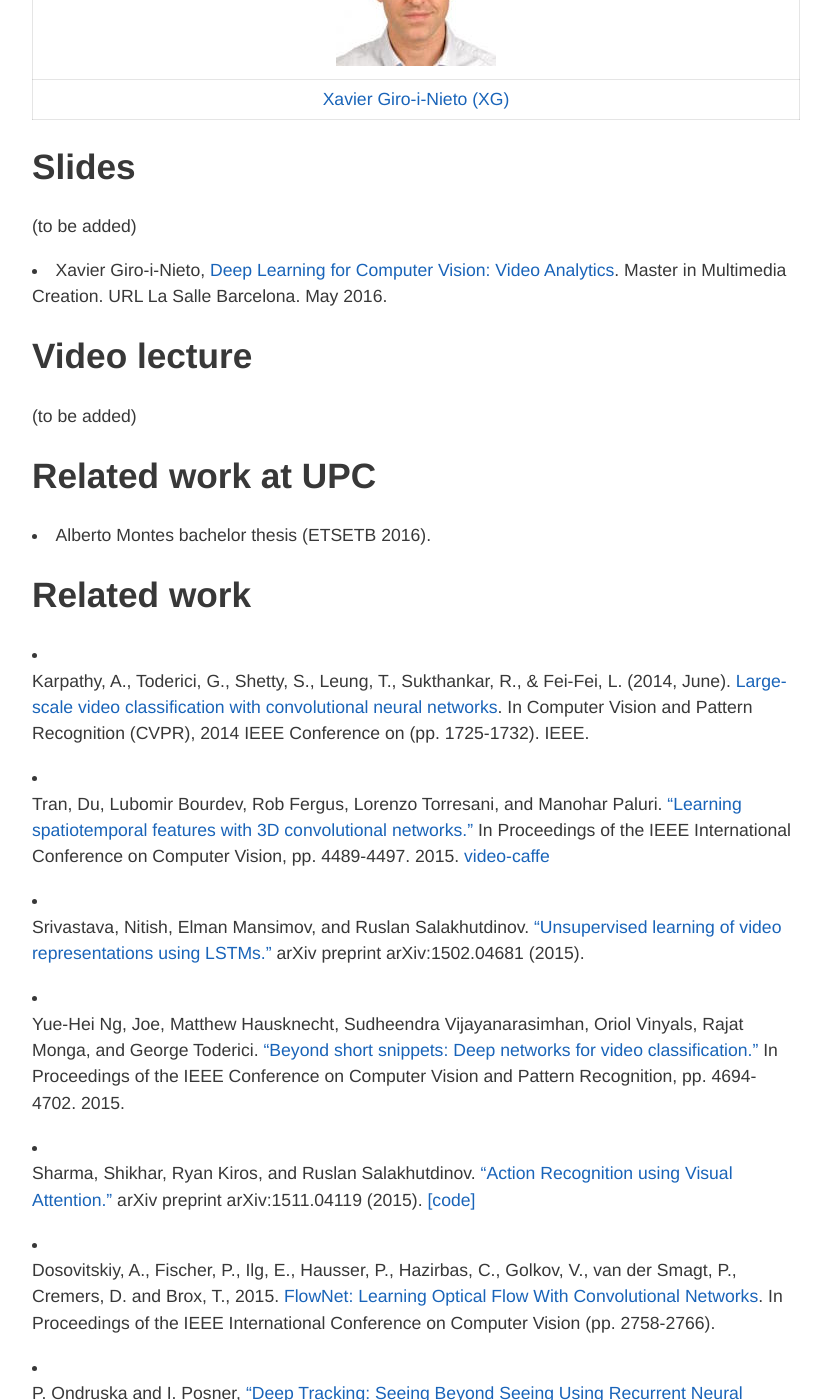
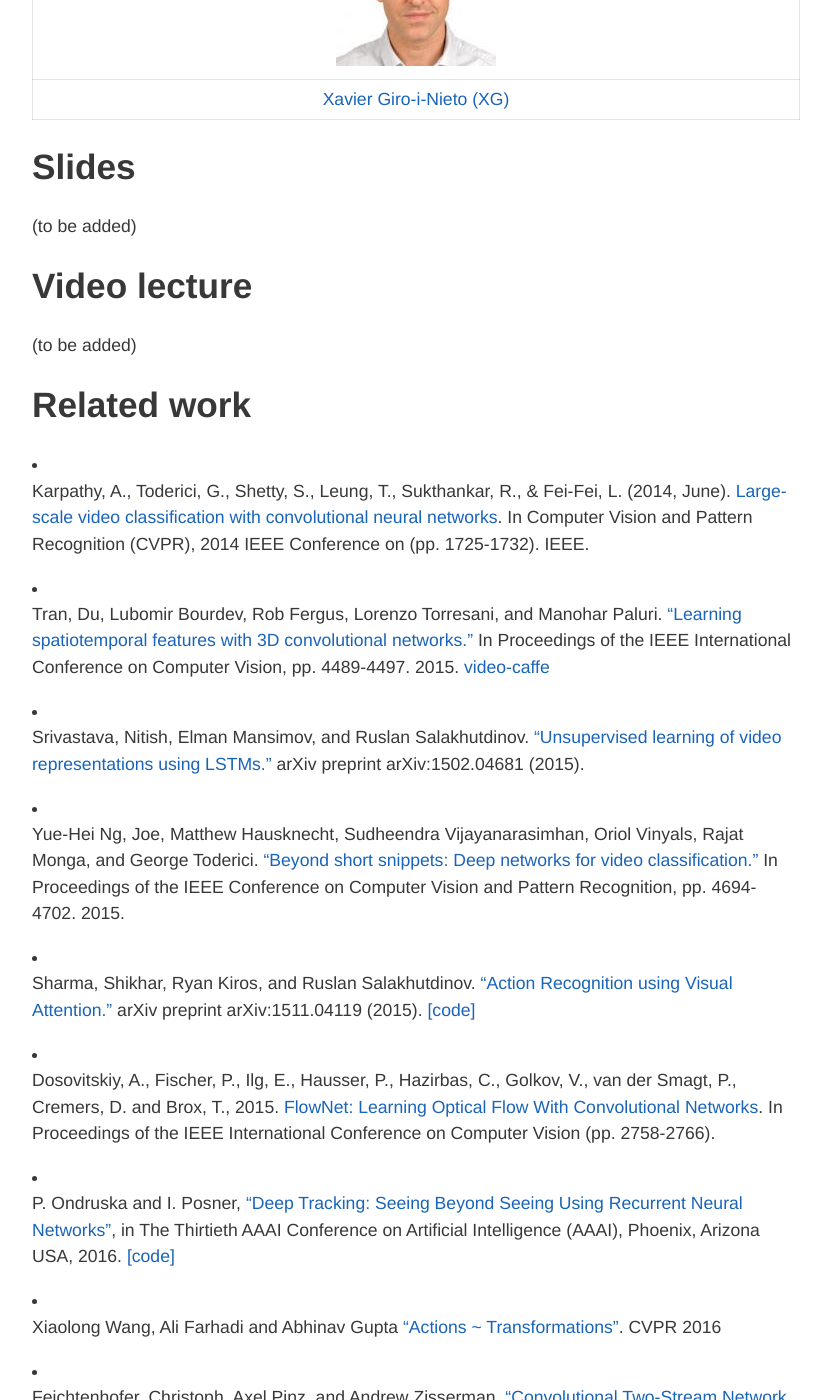
Before and after one commit to imatge-upc/telecombcn-2016-dlcv, a Jekyll site: the page built from activity.md, in a window 1280 px wide and 1400 px high, scrolled down 445 px. Shown: the whole window, without its empty margins (224-1055 px from the left). Built offline with Jekyll 4.4.1, drawn with Linux system fonts in a browser that asks for light colours; nearby versions of some CDN libraries; some of the changed text lies outside the part shown.

Commit message:
Update activity.md

```diff
--- a/activity.md
+++ b/activity.md
@@ -19,16 +19,9 @@ hide: true
 
 (to be added)
 
-* Xavier Giro-i-Nieto, [Deep Learning for Computer Vision: Video Analytics](http://www.slideshare.net/xavigiro/deep-learning-for-computer-vision-34-video-analytics-lasalle-2016). Master in Multimedia Creation. URL La Salle Barcelona. May 2016.
-
 ## Video lecture
 
 (to be added)
-
-
-## Related work at UPC
-
-* Alberto Montes bachelor thesis (ETSETB 2016).
 
 ## Related work
 
```
Also changed, not shown: other parts of activity.md (+9 -0 lines).
